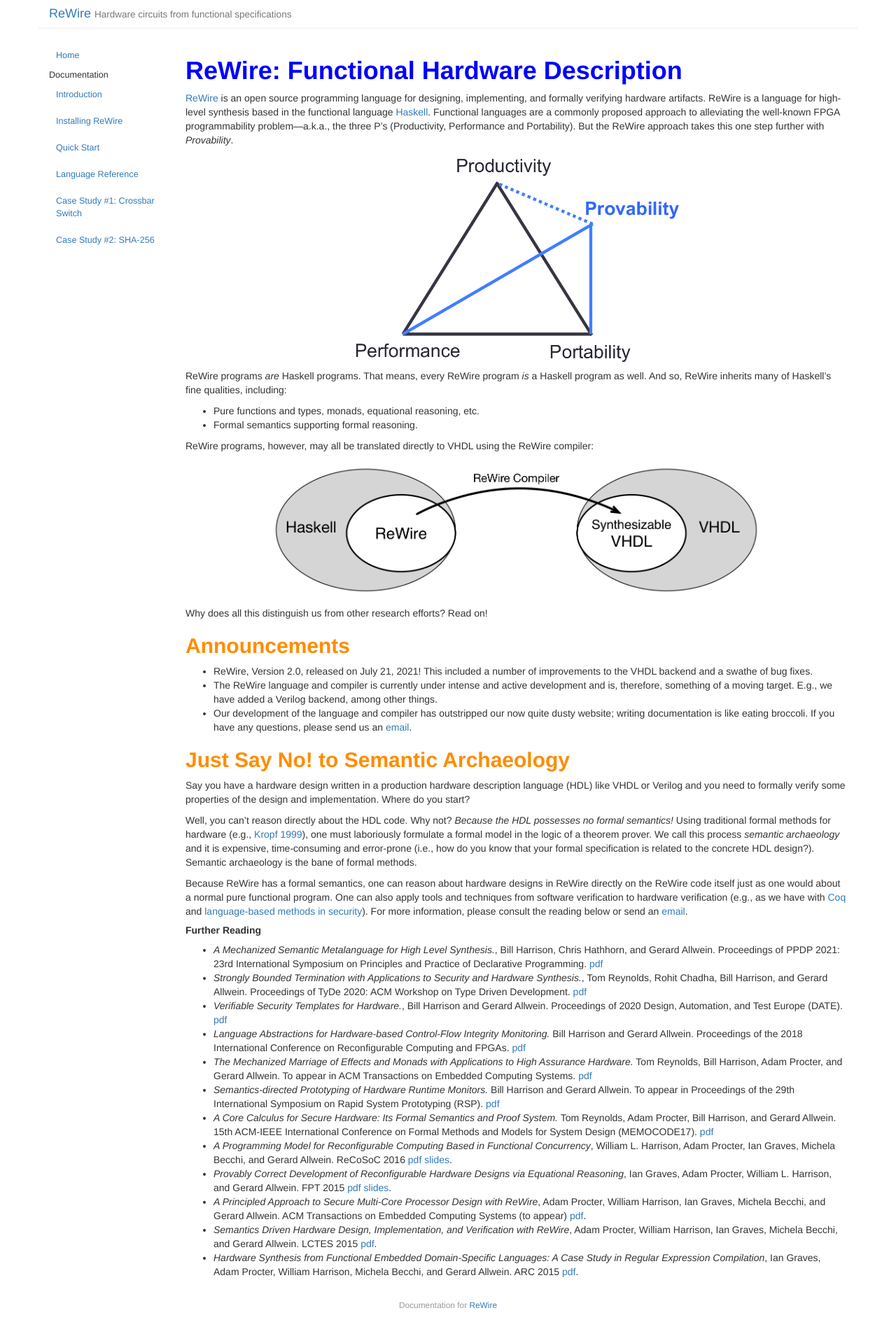
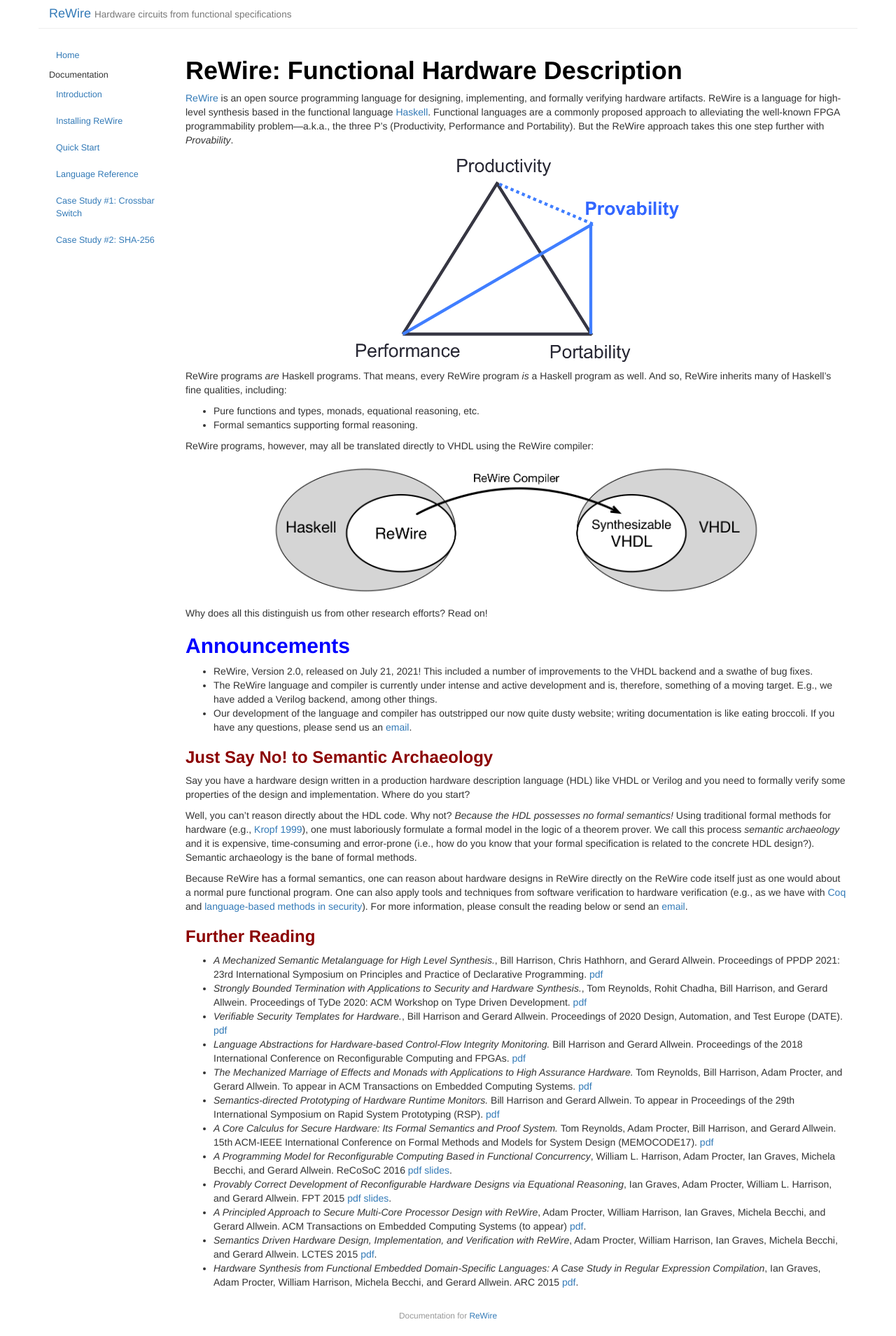
Before and after one commit to rewire-hardware/ReWire, a Jekyll site: the page built from index.md, in a window 1280 px wide. Shown: the whole page at 70% size. Built offline with Jekyll 4.4.1, drawn with Linux system fonts in a browser that asks for light colours.

Commit message:
slight changes to headings

```diff
--- a/index.md
+++ b/index.md
@@ -3,8 +3,9 @@
 title: "ReWire Functional Hardware Description"
 ---
 
-<style>H1{color:Blue;}</style>
-<style>H2{color:DarkOrange;}</style>
+<style>H1{color:Black;}</style>
+<style>H2{color:Blue;}</style>
+<style>H3{color:DarkRed;}</style>
 
 {% comment %} Here is the syntax for figures from jekyll_figure.
 {% figure 4Ps pdf 'Your caption here' %}
@@ -35,7 +36,7 @@
 * The ReWire language and compiler is currently under intense and active development and is, therefore, something of a moving target. E.g., we have added a Verilog backend, among other things.
 * Our development of the language and compiler has outstripped our now quite dusty website; writing documentation is like eating broccoli. If you have any questions, please send us an [email](mailto:rewire.questions@gmail.com).
 
-## __Just Say No! to Semantic Archaeology__
+### __Just Say No! to Semantic Archaeology__
 
 Say you have a hardware design written in a production hardware description language (HDL) like VHDL or Verilog and you need to formally verify some properties of the design and implementation. Where do you start?
 
@@ -46,7 +47,7 @@
 
 
 
-##### __Further Reading__
+### __Further Reading__
 
 * _A Mechanized Semantic Metalanguage for High Level Synthesis._, Bill Harrison, Chris Hathhorn, and Gerard Allwein. Proceedings of PPDP 2021: 23rd International Symposium on Principles and Practice of Declarative Programming. [pdf]({{ site.baseurl }}/assets/papers/ppdp21.pdf)
 * _Strongly Bounded Termination with Applications to Security and Hardware Synthesis._, Tom Reynolds, Rohit Chadha, Bill Harrison, and Gerard Allwein. Proceedings of TyDe 2020: ACM Workshop on Type Driven Development. [pdf]({{ site.baseurl }}/assets/papers/tyde20.pdf)
```
